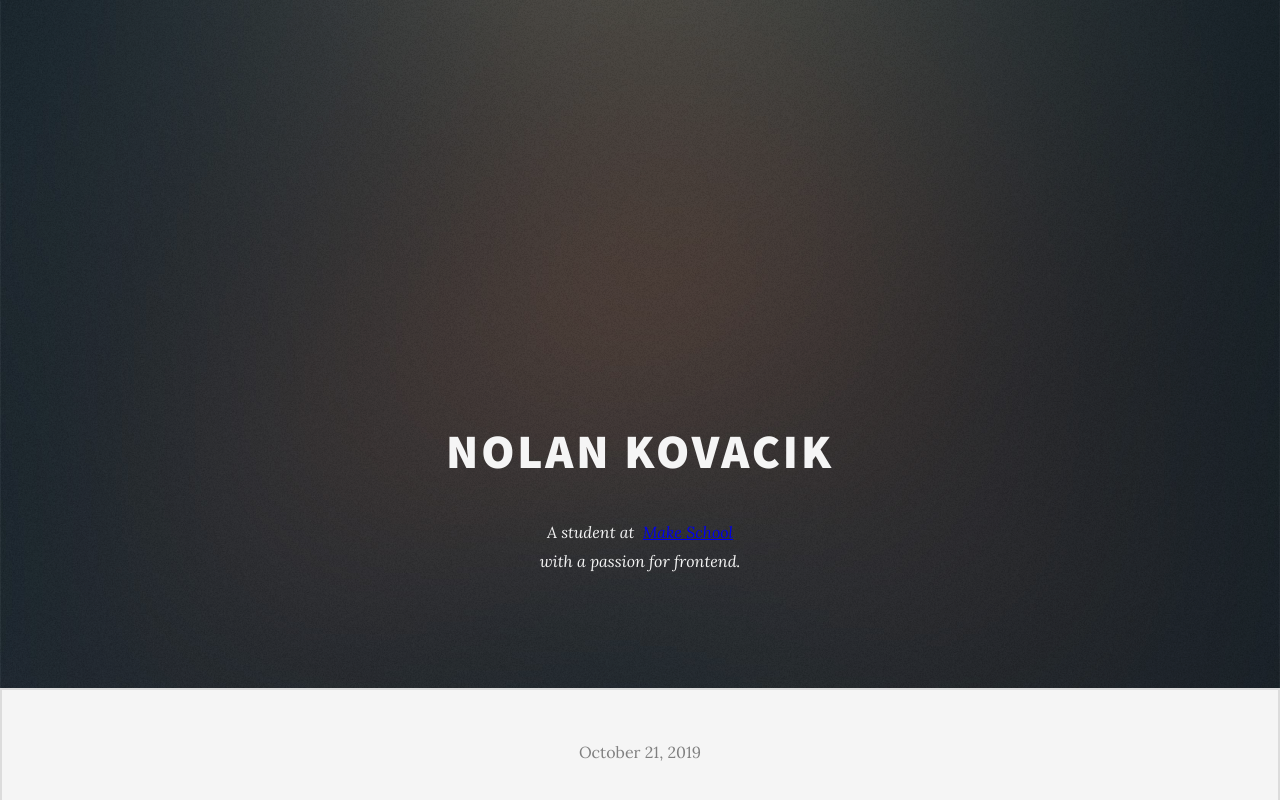
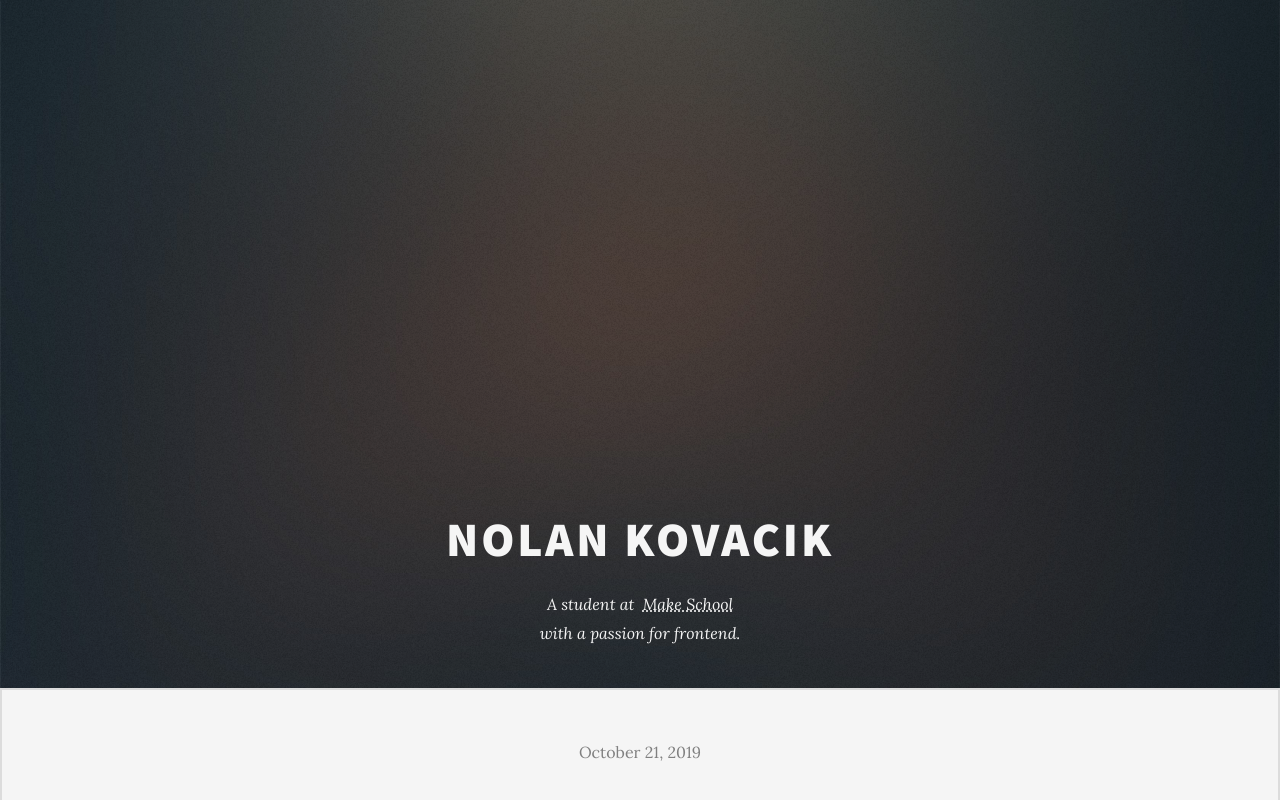
Before and after one commit to noltron000/orange-portfolio, a React (Create React App) app: page / in a window 1280 px wide. Shown: the top 800 px of the page. Built offline with nearby package versions, Linux system fonts and the light colour scheme.

Commit message:
[upd] reformatting splash

```diff
--- a/src/Splash.scss
+++ b/src/Splash.scss
@@ -1,7 +1,7 @@
 #splash {
 	// size & position
 	height: calc(100vh - 7rem);
-	padding: 6rem 0;
+	padding: 3rem 1rem 1rem 1rem;
 
 	// text info
 	color: whitesmoke;
@@ -18,6 +18,20 @@
 	}
 
 	p {
+		margin-top: 0;
+		margin-bottom: 1.5rem;
 		font-style: italic;
+		font-weight: 400;
+	}
+
+	a {
+		color: inherit;
+		text-decoration-line: underline;
+		text-decoration-style: dotted;
+		text-decoration-skip-ink: none;
+
+		&:hover {
+			text-decoration-line: none;
+		}
 	}
 }
```
